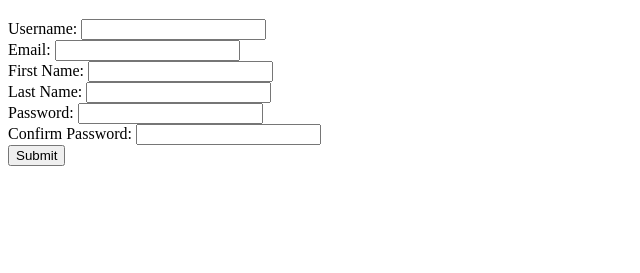
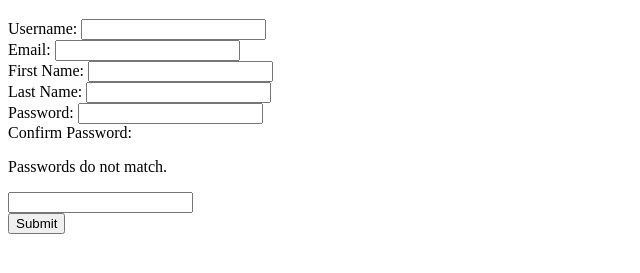
Before and after one commit to Pumala/e_commerce_project, a plain HTML site: page static/signup.html in a window 1280 px wide. Shown: the part 61-334 px from the top of the page, without its empty margins (0-640 px from the left). Drawn offline with Linux system fonts and the light colour scheme.

Commit message:
add logic so only new users signing up can proceed only when they have matching passwords

```diff
--- a/static/css/style.css
+++ b/static/css/style.css
@@ -88,6 +88,18 @@ nav span {
 }
 .signupForm label {
   font-size: 1.25em;
+}
+.wrongSignup {
+  font-size: 1em;
+  display: block;
+}
+.wrongSignup p {
+  display: inline-block;
+  font-size: .9em;
+  font-weight: 300;
+}
+.wrongSignup i {
+  font-size: 1em;
 }
 /*******************************
       PRODUCT DETAILS PAGE
@@ -197,6 +209,12 @@ td span {
     padding-bottom: 10px;
     transition: 0.3s;
   }
+  .signupForm label {
+    width: 100%;
+  }
+  .wrongSignup {
+    float: right;
+  }
   table thead {
     display: block;
   }
--- a/static/signup.html
+++ b/static/signup.html
@@ -26,10 +26,19 @@
       <input ng-model="password" class="form-control" type="password" name="password" required>
     </div>
     <div class="form-group">
-      <label for="confirm_password">Confirm Password:</label>
+      <label for="confirm_password">
+        Confirm Password:
+        <span class="wrongSignup" ng-show="password !== confirm_password">
+          <i class="fa fa-exclamation-circle fa-2x" aria-hidden="true"></i>
+          <p>
+            Passwords do not match.
+          </p>
+        </span>
+      </label>
       <input ng-model="confirm_password" class="form-control" type="password" name="confirm_password" required>
-      <span ng-show="password !== confirm_password"><i class="fa fa-exclamation-circle fa-2x" aria-hidden="true"></i></span>
     </div>
-    <button class="btn btn-primary" type="submit" name="button">Submit</button>
+    <div class="buttonDiv">
+      <button class="btn btn-primary" type="submit" name="button">Submit</button>
+    </div>
   </form>
 </div>
```
Also changed, not shown: static/ecommerce.js (+8 -1 lines), static/images/wrong_signup.png (added), 1 other file.
